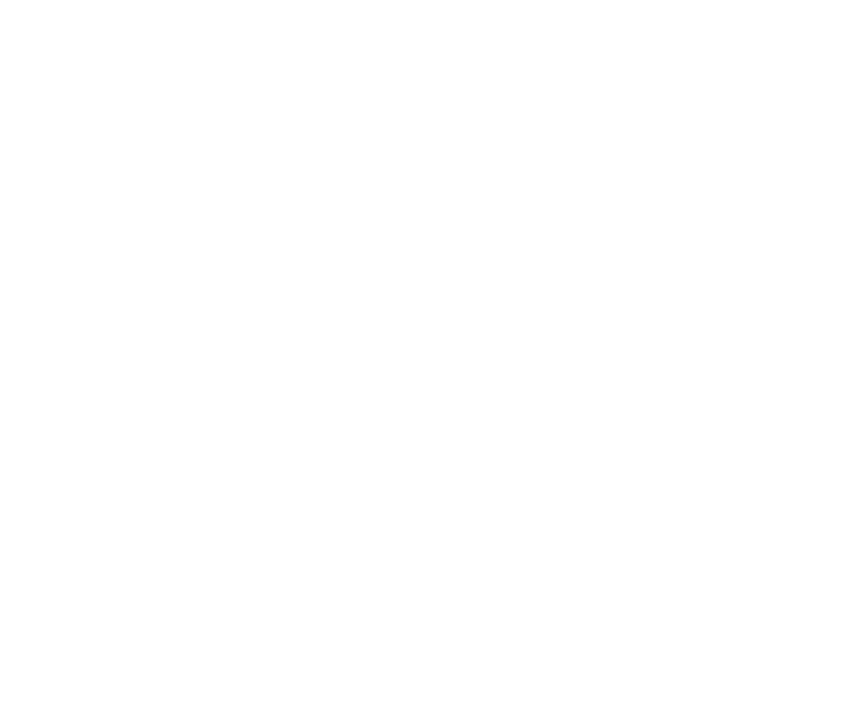
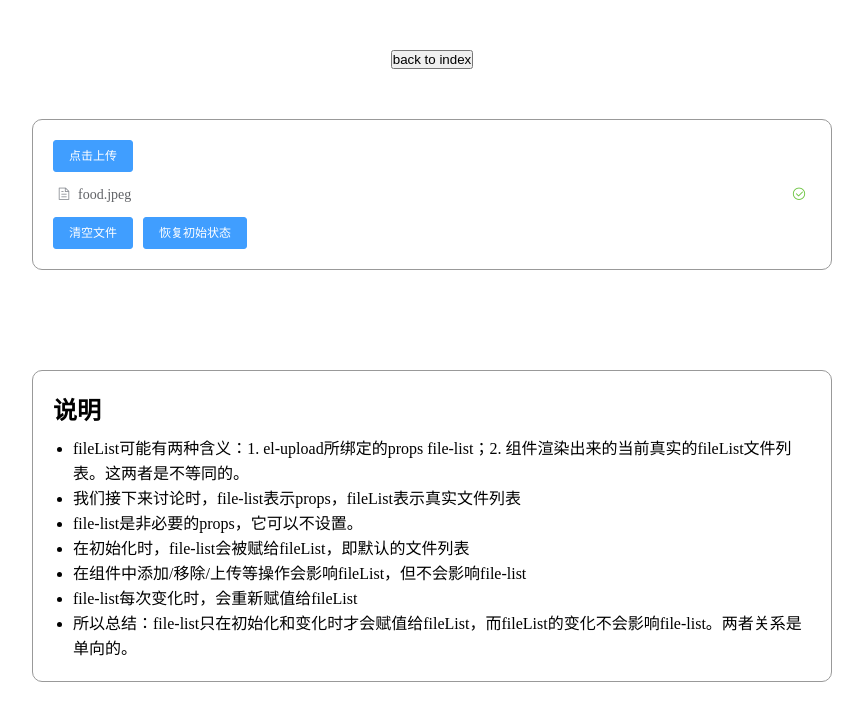
Before and after one commit to Naxisigut/element_layout, a Vue app: page /#/uploader/uploader_use_5 in a window 1280 px wide. Shown: the top 720 px of the page, without its empty margins (208-1071 px from the left). Built offline with nearby package versions, Linux system fonts and the light colour scheme.

Commit message:
feat: uploader: fileList详解

```diff
--- a/src/router/uploaderRoutes.js
+++ b/src/router/uploaderRoutes.js
@@ -63,6 +63,15 @@ const uploaderUseRoutes = [
       title: "限制文件数量-列表可更新",
     },
   },
+  {
+    path: "uploader_use_5",
+    name: "uploader_use_5",
+    component: () => import("../views/uploader/uploader_use_5.vue"),
+    meta: {
+      desc: "上传组件使用",
+      title: "fileList详细说明",
+    },
+  },
 ];
 
 /* 最终uploader相关路由表 */
--- a/src/views/uploader/uploader_intro.vue
+++ b/src/views/uploader/uploader_intro.vue
@@ -9,6 +9,9 @@
     </div>
     <div>但是，el-upload的所有钩子，比如on-change，所传递的fileList是真实的fileList</div>
     <div>el-upload会对file-list中的file进行一层封装，file.raw才是原本的js file对象</div>
+    <div>--------------------------------</div>
+    <div>点击el-upload中的所有内容，默认都会打开文件选择框</div>
+
 
   </div>
 </template>
--- /dev/null
+++ b/src/views/uploader/uploader_use_5.vue
@@ -0,0 +1,71 @@
+<template>
+  <div class="page-container">
+    <div class="container">
+      <!-- action="#" -->
+      <el-upload
+        action="https://jsonplaceholder.typicode.com/posts/"
+        :auto-upload="false"
+        :file-list="fileList"
+      >
+        <!--
+        :on-change="onChange"
+        :before-remove="beforeRemove"
+        :on-remove="onRemove"
+        :before-upload="beforeUpload"
+        :on-progress="onProgress"
+        :on-success="onSuccess"
+        :on-error="onErr" -->
+        <el-button size="small" type="primary">点击上传</el-button>
+      </el-upload>
+        <el-button style="margin-top: 10px" size="small" type="primary" @click="clear" >清空文件</el-button>
+        <el-button style="margin-top: 10px" size="small" type="primary" @click="init" >恢复初始状态</el-button>
+    </div>
+    <div class="h100"></div>
+    <div class="container desc">
+      <h2>说明</h2>
+      <div class="h10"></div>
+      <ul class="descList">
+        <li>fileList可能有两种含义：1. el-upload所绑定的props file-list；2. 组件渲染出来的当前真实的fileList文件列表。这两者是不等同的。</li>
+        <li>我们接下来讨论时，file-list表示props，fileList表示真实文件列表</li>
+        <li>file-list是非必要的props，它可以不设置。</li>
+        <li>在初始化时，file-list会被赋给fileList，即默认的文件列表</li>
+        <li>在组件中添加/移除/上传等操作会影响fileList，但不会影响file-list</li>
+        <li>file-list每次变化时，会重新赋值给fileList</li>
+        <li>所以总结：file-list只在初始化和变化时才会赋值给fileList，而fileList的变化不会影响file-list。两者关系是单向的。</li>
+      </ul>
+    </div>
+  </div>
+</template>
+
+<script>
+export default {
+  data() {
+    return {
+      // 默认列表
+      fileList:  [
+        {
+          name: 'food.jpeg',
+          url: 'https://fuss10.elemecdn.com/3/63/4e7f3a15429bfda99bce42a18cdd1jpeg.jpeg?imageMogr2/thumbnail/360x360/format/webp/quality/100'
+        }
+      ],
+    };
+  },
+  methods: {
+    clear(){
+      this.fileList = []
+    },
+    init(){
+      this.fileList =  [
+        {
+          name: 'food.jpeg',
+          url: 'https://fuss10.elemecdn.com/3/63/4e7f3a15429bfda99bce42a18cdd1jpeg.jpeg?imageMogr2/thumbnail/360x360/format/webp/quality/100'
+        }
+      ]
+    }
+  },
+};
+</script>
+
+<style lang="less" scoped>
+@import "@/style/uploaderStyle";
+</style>
```
